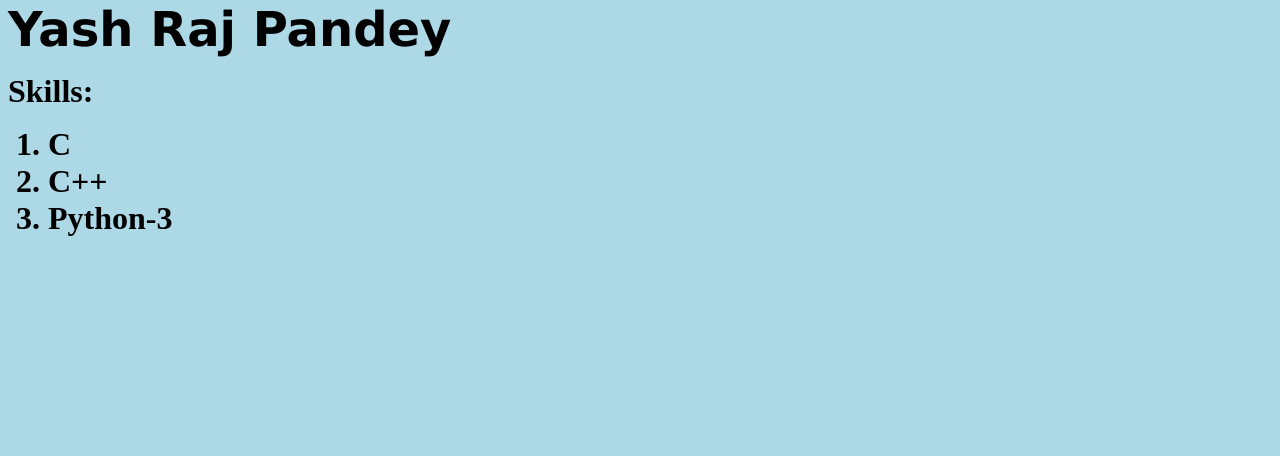
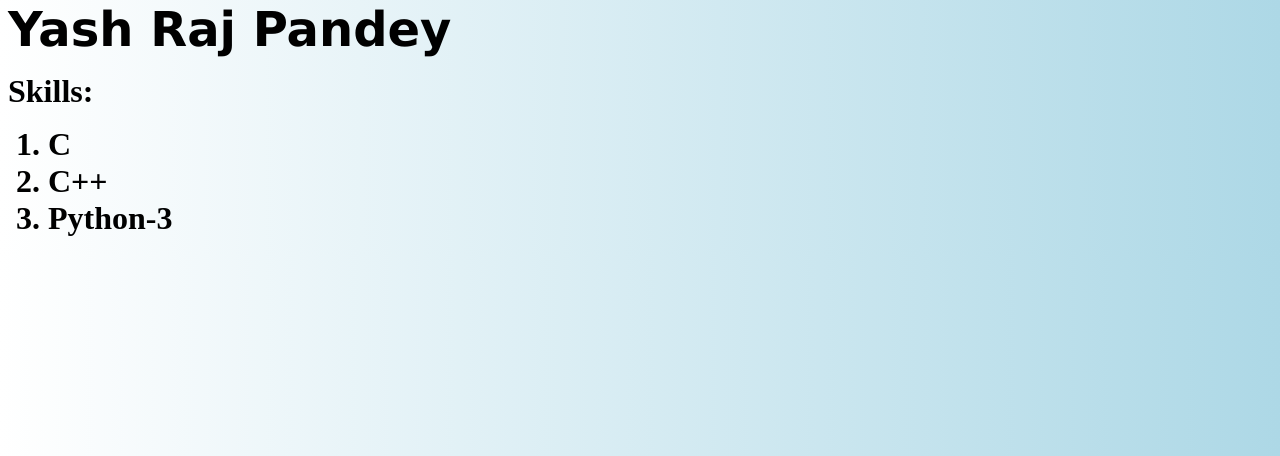
Before and after one commit to devYRPauli/Source_Codes, a plain HTML site: page Development/Portfolio.html in a window 1280 px wide. Shown: the part 344-800 px from the top of the page. Drawn offline with Linux system fonts and the light colour scheme.

Commit message:
Update Portfolio.html

```diff
--- a/Development/Portfolio.html
+++ b/Development/Portfolio.html
@@ -4,6 +4,7 @@
 <style>
 body {
   background-color: lightblue;
+  background-image: linear-gradient(to right, white, lightblue);
 }
 
 h1 {
@@ -26,5 +27,6 @@ h1 {
      <li>Python-3</li>
 </ol>
 </font></B></p>
+
 </body>
 </html>
```
